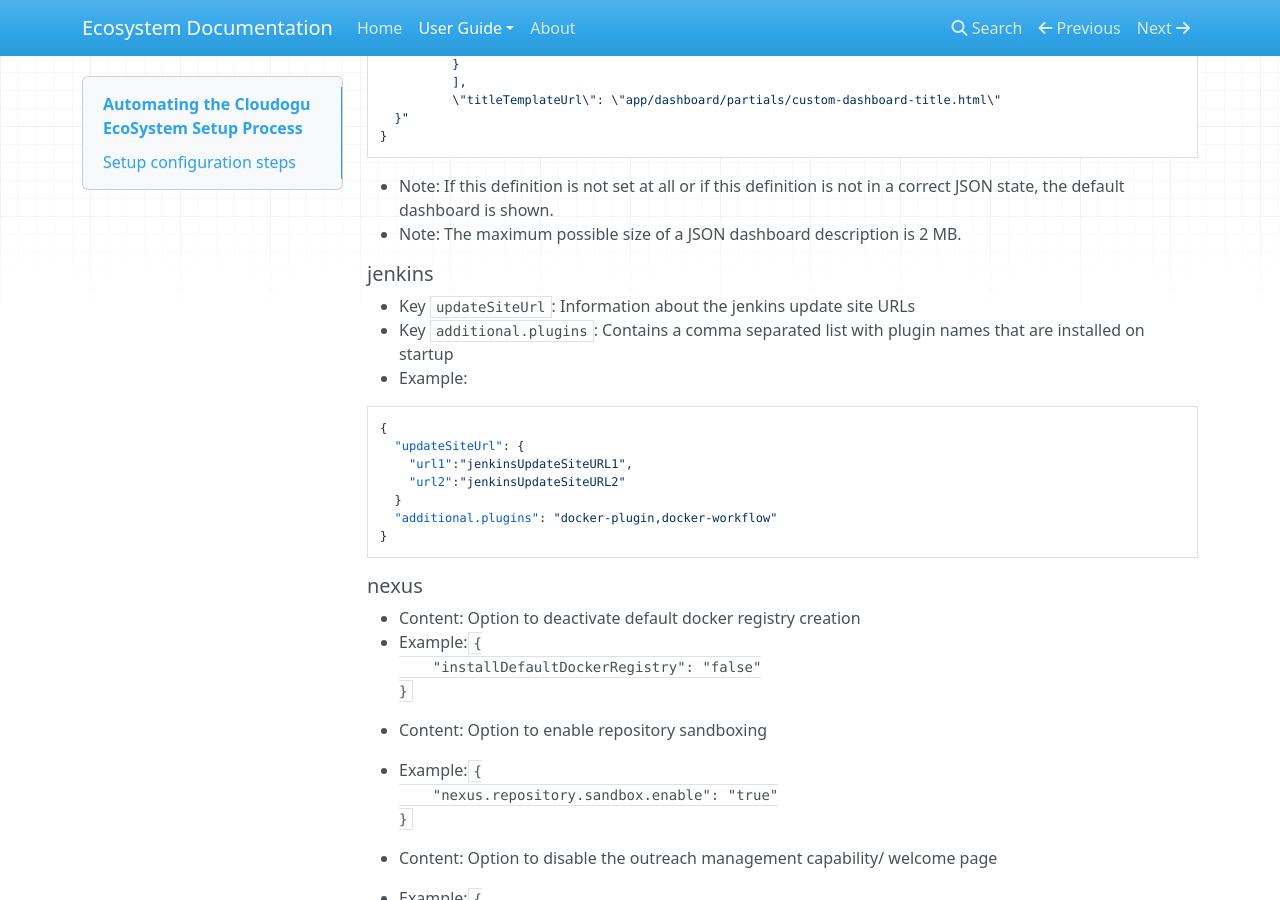
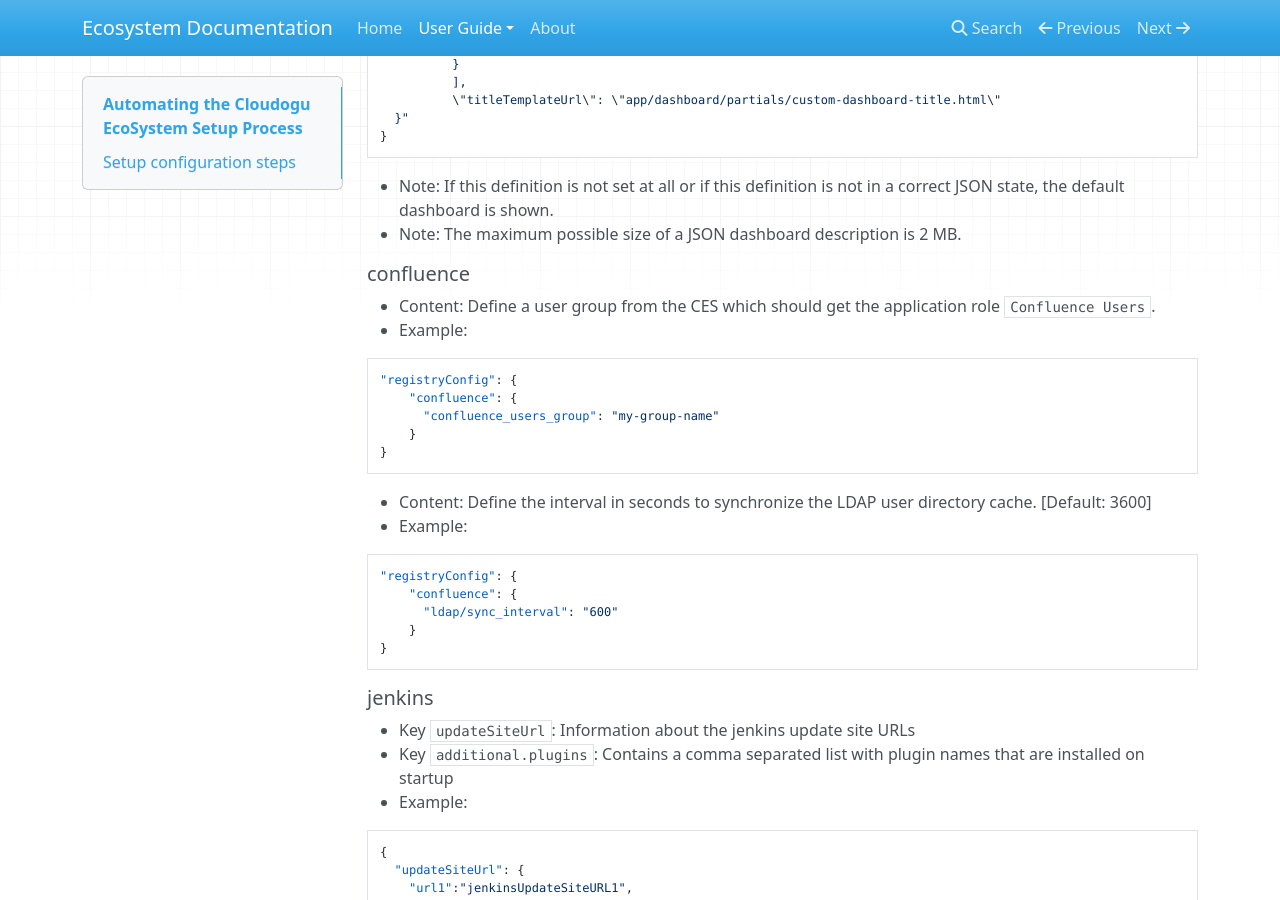
Before and after one commit to cloudogu/ecosystem, an MkDocs documentation site: the page built from docs/docs/user-guide/setup-json.md, in a window 1280 px wide and 900 px high, scrolled down 12243 px. Built offline with MkDocs 1.6.1, drawn with Linux system fonts in a browser that asks for light colours; nearby versions of some CDN libraries; old or Windows-style settings are respelled for this version of MkDocs.

Commit message:
Document Confluence LDAP sync interval, users group

`````diff
--- a/docs/docs/user-guide/setup-json.md
+++ b/docs/docs/user-guide/setup-json.md
@@ -549,6 +549,30 @@
 - Note: If this definition is not set at all or if this definition is not in a correct JSON state, the default dashboard is shown.
 - Note: The maximum possible size of a JSON dashboard description is 2 MB.
 
+##### confluence
+
+* Content: Define a user group from the CES which should get the application role `Confluence Users`.
+* Example:
+
+```
+"registryConfig": {
+    "confluence": {
+      "confluence_users_group": "my-group-name"
+    }
+}
+```
+
+* Content: Define the interval in seconds to synchronize the LDAP user directory cache. [Default: 3600]
+* Example:
+
+```
+"registryConfig": {
+    "confluence": {
+      "ldap/sync_interval": "600"
+    }
+}
+```
+
 ##### jenkins
 
 * Key `updateSiteUrl`: Information about the jenkins update site URLs
@@ -658,23 +682,28 @@
 
 - Content: Set custom SonarQube UpdateCenter URL and a list of default plugins here
 - Example:
-````
+
+```
 {
   "sonar.updatecenter.url": "http://customupdatecenter.com",
   "sonar.plugins.default": "pmd,jacoco"
 }
-````
+```
 
 ##### jira
+
 * Content: Define a user group from the CES which should get the application role `JIRA SOFTWARE`.
 * Example:
+
 ```
 {
     "jira_software_users_group": "my-group-name"
 }
 ```
+
 * Content: Define the interval in seconds to synchronize the LDAP user directory cache. [Default: 3600]
 * Example:
+
 ```
 {
     "ldap/sync_interval": "600"
`````
Also changed, not shown: docs/docs/user-guide/setup-json_de.md (+33 -2 lines).
